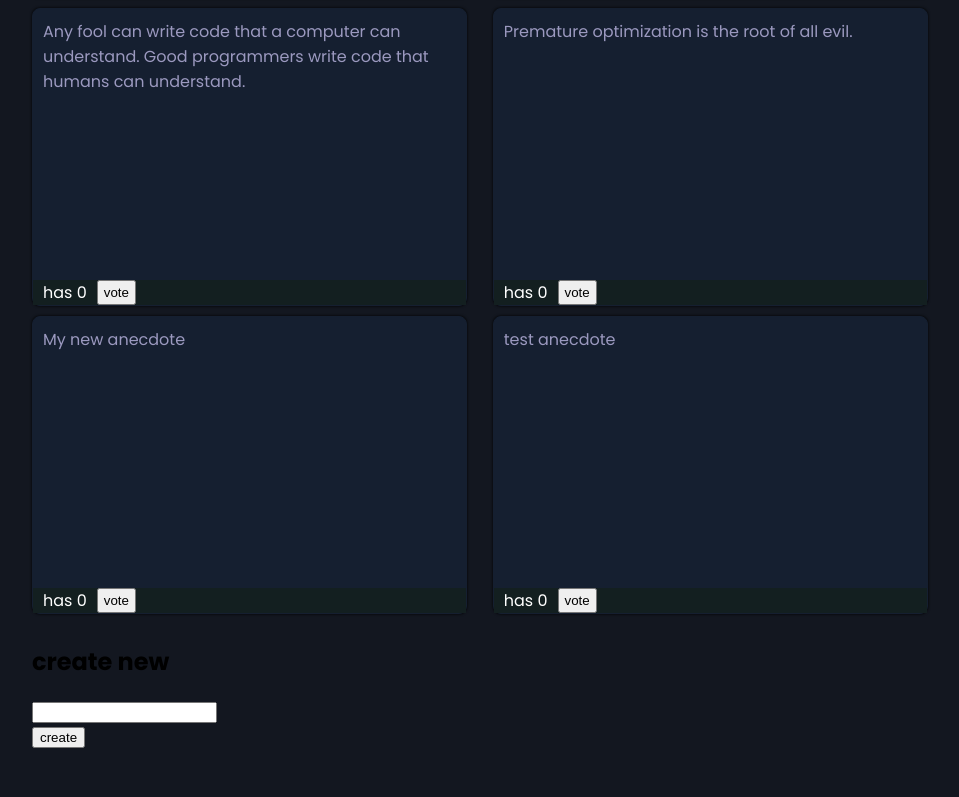
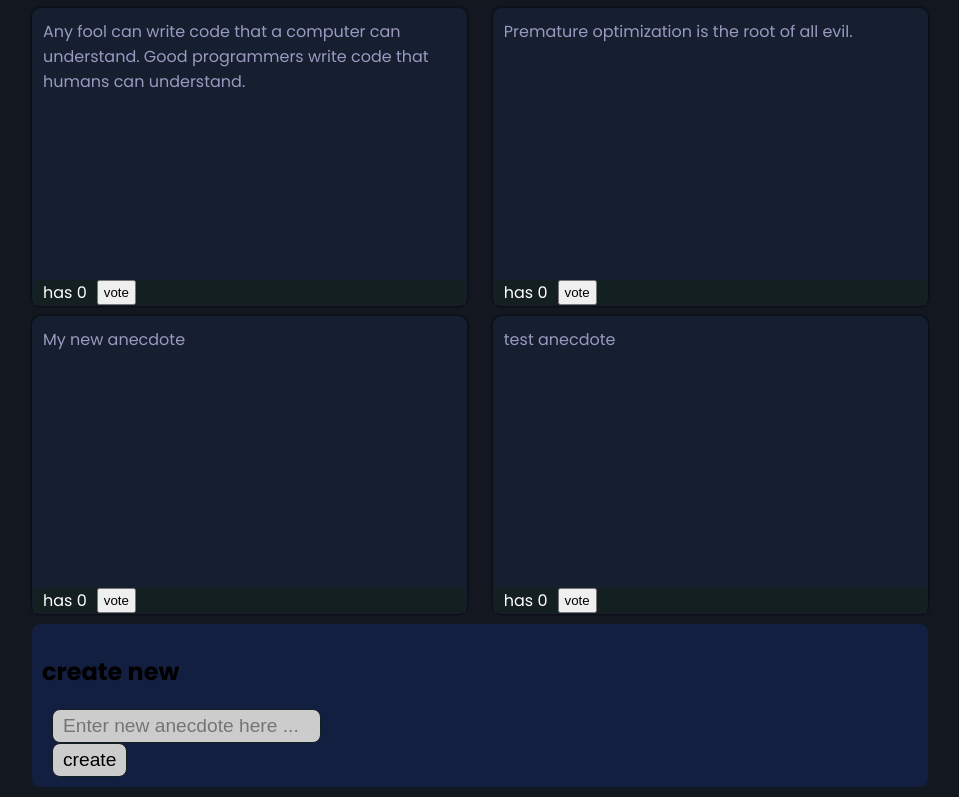
Before and after one commit to belmeetmule/anecdote, a React (Create React App) app: page / in a window 1280 px wide. Shown: the part 1058-1855 px from the top of the page, without its empty margins (160-1119 px from the left). Before the commit the page ends 1807 px from the top, so only its background shows below. Built offline with nearby package versions, Linux system fonts and the light colour scheme; data requests are answered from the project's data file.

Commit message:
update style of anecdote form

```diff
--- a/src/components/AnecdoteForm.js
+++ b/src/components/AnecdoteForm.js
@@ -15,14 +15,33 @@ const AnecdoteForm = ()=>{
         }
     }
 
+    const style = {
+        marginBottom: "10px",
+        background: "#ccc",
+        borderRadius: "8px",
+        padding: "10px",
+        background: "#131f40",
+    }
+
+    const inputStyle = {
+        background: "#ccc",
+        borderRadius: "8px",
+        border: "1px solid #131f20",
+        padding: "5px 10px",
+        marginLeft: "10px",
+        fontSize: "1.2rem",
+        display: "flex",
+    }
+
     return (
-        <div>
+
+        <div style={style}>
                 <h2>create new</h2>
                 <form onSubmit={addAnecdotes}>
                     <div>
-                        <input name="anecdote" />
+                        <input name="anecdote" style={inputStyle} placeholder='Enter new anecdote here ...'/>
                     </div>
-                    <button type="submit">create</button>
+                    <button type="submit" style={inputStyle}>create</button>
                 </form>
         </div>
     )
```
